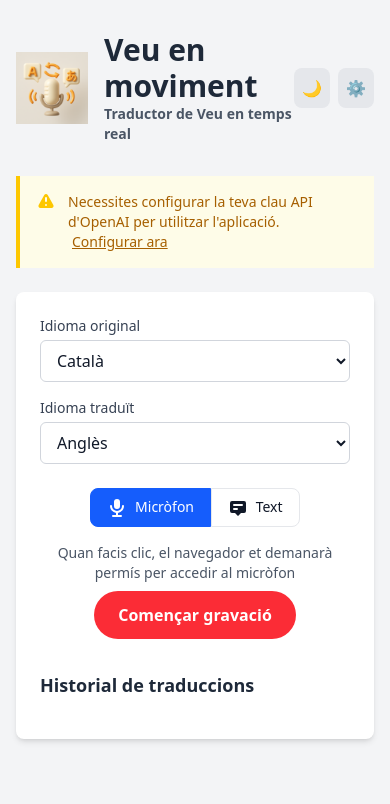
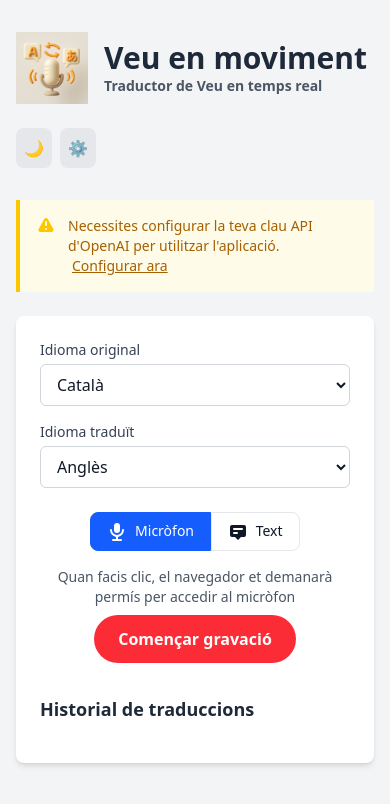
Before and after one commit to qmrcat/VeuEnMoviment, a website: page index.html in a window 390 px wide. Drawn offline with nearby package versions, Linux system fonts and the light colour scheme.

Commit message:
Modificació capçalera

```diff
--- a/index.html
+++ b/index.html
@@ -33,22 +33,54 @@
 </head>
 <body class="min-h-screen bg-gray-100 dark:bg-gray-900 transition-colors duration-200">
     <div id="app" class="container mx-auto px-4 py-8">
-        <header class="mb-8">
+        <!-- <header class="mb-8">
             <div class="flex justify-between items-center">
-                <!-- <h1 class="text-3xl font-bold text-gray-800 dark:text-white">Traductor de Veu</h1> -->
-                <div class="flex items-center space-x-4">
+                <div class="flex items-center space-x-4 logo">
                     <img src="./imatges/veuenmoviment.png" alt="Example" width="72" height="72">
                     <div>
                         <h1 class="text-3xl font-bold text-gray-800 dark:text-white">Veu en moviment</h1>
                         <h5 class="text-sm font-semibold text-gray-600 mb-0">Traductor de Veu en temps real</h5>
                     </div>
                 </div>
-                <div class="flex gap-2">
+                <div class="flex gap-2 menu">
                     <button
                         @click="tema = tema === 'clar' ? 'fosc' : 'clar'; localStorage.setItem('tema', tema)"
                         class="p-2 rounded-lg bg-gray-200 dark:bg-gray-700 text-gray-800 dark:text-white">
                         <span x-text="tema === 'clar' ? '🌙' : '☀️'"></span>
                     </button>
+                    <button
+                        id="boto-configuracio"
+                        class="p-2 rounded-lg bg-gray-200 dark:bg-gray-700 text-gray-800 dark:text-white">
+                        ⚙️
+                    </button>
+                </div>
+            </div>
+        </header> -->
+        <header class="mb-8">
+            <div class="flex flex-col md:flex-row items-start md:items-center w-full gap-4">
+
+                <!-- LOGO -->
+                <div class="flex items-center space-x-4 logo">
+                    <img src="./imatges/veuenmoviment.png" alt="Example" width="72" height="72">
+                    <div>
+                        <h1 class="text-3xl font-bold text-gray-800 dark:text-white">
+                            Veu en moviment
+                        </h1>
+                        <h5 class="text-sm font-semibold text-gray-600 mb-0">
+                            Traductor de Veu en temps real
+                        </h5>
+                    </div>
+                </div>
+
+                <!-- MENU -->
+                <!--  mt-2 només en mòbil | ml-auto a md+ per arraconar a la dreta -->
+                <div class="flex gap-2 menu mt-2 md:mt-0 md:ml-auto">
+                    <button
+                        @click="tema = tema === 'clar' ? 'fosc' : 'clar'; localStorage.setItem('tema', tema)"
+                        class="p-2 rounded-lg bg-gray-200 dark:bg-gray-700 text-gray-800 dark:text-white">
+                        <span x-text="tema === 'clar' ? '🌙' : '☀️'"></span>
+                    </button>
+
                     <button
                         id="boto-configuracio"
                         class="p-2 rounded-lg bg-gray-200 dark:bg-gray-700 text-gray-800 dark:text-white">
```
Also changed, not shown: output.css.
